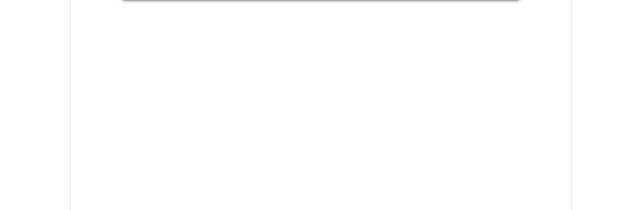
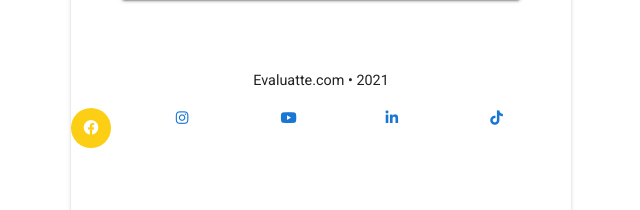
Before and after one commit to argaghulamahmad/evaluatte-mw, a Vue app: page /#/ in a window 1280 px wide. Shown: the part 1084-1294 px from the top of the page, without its empty margins (319-959 px from the left). Built offline with nearby package versions, Linux system fonts and the light colour scheme.

Commit message:
Save progress

```diff
--- a/public/index.html
+++ b/public/index.html
@@ -8,6 +8,9 @@
     <title><%= htmlWebpackPlugin.options.title %></title>
 </head>
 <link href="https://fonts.googleapis.com/css?family=Roboto:100,300,400,500,700,900" rel="stylesheet">
+<link rel="stylesheet" href="https://cdnjs.cloudflare.com/ajax/libs/font-awesome/5.15.1/css/all.min.css"
+      integrity="sha512-+4zCK9k+qNFUR5X+cKL9EIR+ZOhtIloNl9GIKS57V1MyNsYpYcUrUeQc9vNfzsWfV28IaLL3i96P9sdNyeRssA=="
+      crossorigin="anonymous"/>
 <link href="https://cdn.jsdelivr.net/npm/@mdi/font@4.x/css/materialdesignicons.min.css" rel="stylesheet">
 <body style="
     margin: 0;
--- a/src/pages/Home.vue
+++ b/src/pages/Home.vue
@@ -69,7 +69,7 @@
         </div>
         <v-carousel
             cycle
-            height="400"
+            height="230"
             hide-delimiters
             :show-arrows="false"
         >
@@ -112,6 +112,54 @@
             </v-card>
           </v-carousel-item>
         </v-carousel>
+      </div>
+      <div class="text-center">
+        <p>Evaluatte.com • 2021</p>
+      </div>
+      <div class="flex" style="margin: 0;">
+        <v-row>
+          <v-col>
+            <a style="
+                  font-size: 15px;
+                  width: 40px;
+                  height: 40px;
+                  display: inline-block;
+                  text-align: center;
+                  background: 0 0;
+                  -webkit-border-radius: 50%;
+                  -moz-border-radius: 50%;
+                  border-radius: 50%;
+                  line-height: 40px !important;
+                  margin-right: 7px;
+                  color: #fff !important;
+                  background: #FCCF14;
+                  border-color: transparent;
+                "
+               href="https://www.facebook.com/evaluattecom">
+              <i class="fab fa-facebook"></i>
+            </a>
+          </v-col>
+          <v-col>
+            <a class="social_links" href="https://www.instagram.com/evaluatte_com/">
+              <i class="fab fa-instagram"></i>
+            </a>
+          </v-col>
+          <v-col>
+            <a class="social_links" href="https://www.youtube.com/channel/UCfmb7kcDMjW9lJpfADl132Q">
+              <i class="fab fa-youtube"></i>
+            </a>
+          </v-col>
+          <v-col>
+            <a class="social_links" href="https://www.linkedin.com/company/evaluatte">
+              <i class="fab fa-linkedin-in"></i>
+            </a>
+          </v-col>
+          <v-col>
+            <a class="social_links" href="https://www.tiktok.com/@evaluatte_com?lang=en">
+              <i class="fab fa-tiktok"></i>
+            </a>
+          </v-col>
+        </v-row>
       </div>
       <div style="margin-top: 20%;"/>
     </div>
@@ -161,5 +209,4 @@ export default {
 </script>
 
 <style scoped>
-
 </style>
```
